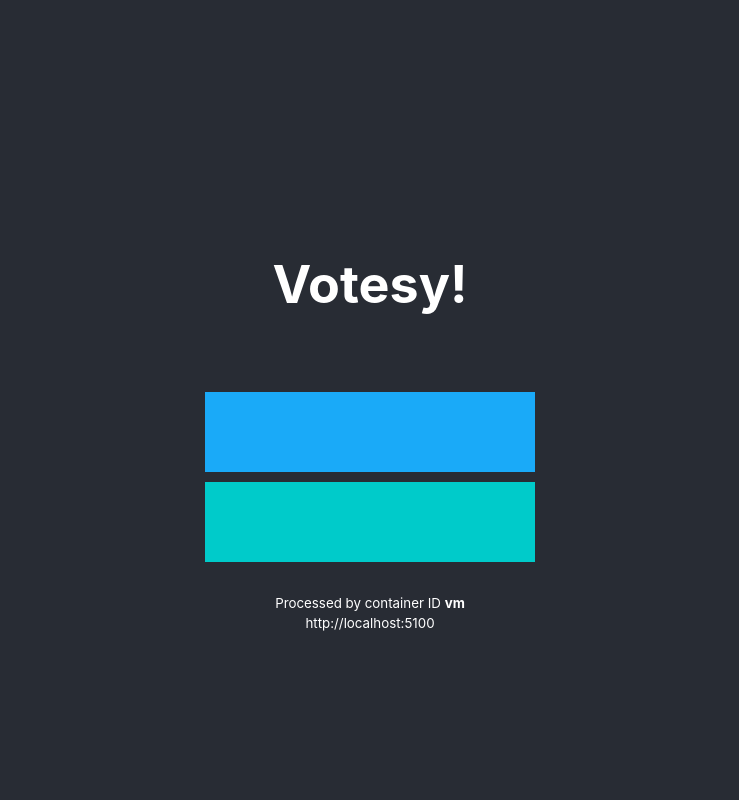
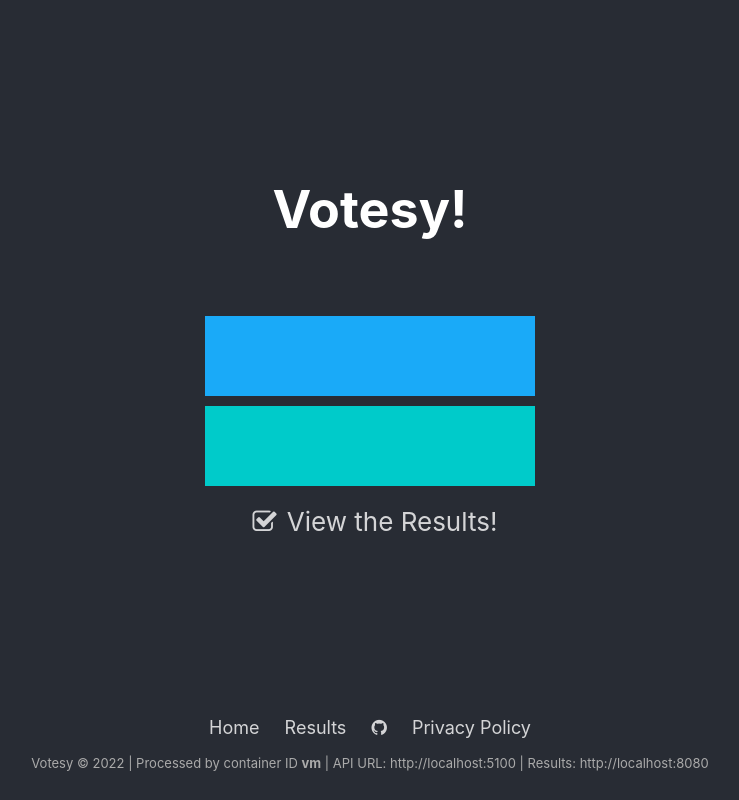
Before and after one commit to ckriutz/Votesy, a Flask app: page / in a window 1280 px wide. Shown: the whole page, without its empty margins (270-1009 px from the left). Run offline with Flask 2, Linux system fonts and the light colour scheme; some libraries are stand-ins or nearby versions.

Commit message:
Added the first footer to votesy-web. Cleaned-up some things.

```diff
--- a/votesy-web/app.py
+++ b/votesy-web/app.py
@@ -9,11 +9,11 @@
 hostname = socket.gethostname()
 
 connectionString = os.getenv('apiUrl', 'http://localhost:5100')
+resultsUrl = os.getenv('resultsURL', "http://localhost:8080")
 print(connectionString);
 x = requests.get(connectionString + '/questions/current')
 print(x.json())
 
-#question = {'text': 'Bear or Owl?', 'answer1Text': 'Bear', 'answer1Id': 0, 'answer2Text': 'owl', 'answer2Id': 1}
 question = x.json()[0]
 print(question)
 
@@ -29,7 +29,12 @@
         message = {"questionId": question['RowKey'], "answerId" : vote}
         sendMessage(json.dumps(message))
 
-    return render_template("index.html", hostname = hostname, question=question, connectionString=connectionString, vote=vote)
+    return render_template("index.html",
+        hostname = hostname,
+        question = question,
+        connectionString = connectionString,
+        vote = vote,
+        resultsUrl = resultsUrl)
 
 def sendMessage(message):
     # Get the AZURE_STORAGE_CONNECTION_STRING
--- a/votesy-web/docker-compose.yml
+++ b/votesy-web/docker-compose.yml
@@ -10,3 +10,4 @@
       - 5002:5002
     environment:
       - apiUrl=[apiurl]
+      - resultsUrl=[resultsUrl]
--- a/votesy-web/static/style.css
+++ b/votesy-web/static/style.css
@@ -18,7 +18,7 @@
 
   .App-header {
     background-color: #282c34;
-    min-height: 100vh;
+    min-height: 85vh;
     display: flex;
     flex-direction: column;
     align-items: center;
@@ -60,8 +60,19 @@
     background-color: #00cbca;
   }
 
+  button.a-unvoted {
+    opacity: 0.5;
+  }
+
   button.b-unvoted {
     opacity: 0.5;
+  }
+
+  button.resultsButton {
+    background-color: yellow;
+    border-radius: 0;
+    width: 20%;
+    height: 20%;
   }
 
   #hostname{
@@ -154,3 +165,85 @@
     width:50%;
     height:100%;
   }
+
+  .results {
+    color:inherit;
+    text-decoration:none;
+    opacity:0.8;
+  }
+
+  .results i {
+    padding:0 10px;
+    display:inline;
+  }
+
+  .results a:hover {
+    color: antiquewhite;
+  }
+
+  .App-footer {
+    background-color: #282c34;
+    min-height: 15vh;
+    color: white;
+    display: flex;
+    flex-direction: column;
+    align-items: center;
+    justify-content: center;
+    width: 100vw;
+  }
+
+  .App-footer ul {
+    padding:0;
+    list-style:none;
+    text-align:center;
+    font-size:18px;
+    line-height:1.6;
+    margin-bottom:0;
+  }
+
+  .App-footer li {
+    padding:0 10px;
+    display:inline;
+  }
+
+  .App-footer ul a {
+    color:inherit;
+    text-decoration:none;
+    opacity:0.8;
+  }
+
+  .App-footer ul a:hover {
+    opacity:1;
+  }
+
+  */
+  .social {
+    text-align:center;
+    padding-bottom:65px;
+    color: white;
+  }
+
+  .social > a {
+    font-size:24px;
+    width:40px;
+    height:40px;
+    line-height:40px;
+    display:inline-block;
+    text-align:center;
+    border-radius:50%;
+    border:1px solid #ccc;
+    margin:0 8px;
+    color:inherit;
+    opacity:0.75;
+  }
+
+  .social > a:hover {
+    opacity:0.9;
+  }
+
+  .copyright {
+    font-size:13px;
+    color:#aaa;
+  }
+
+  /* Credit to https://epicbootstrap.com/snippets/footer-basic */
--- a/votesy-web/templates/index.html
+++ b/votesy-web/templates/index.html
@@ -13,17 +13,27 @@
             <h1>Votesy!</h1>
             <div id="content-container">
                 <div id="content-container-center">
-                <h3>{{question.Text}}</h3>
-                <form id="choice" name='form' method="POST" action="/">
-                    <button id={{question.Answer1Id}} name="vote" type="submit" class="a" value={{question.Answer1Id}}>{{question.Answer1Text}}</button>
-                    <button id={{question.Answer2Id}} name="vote" type="submit" class="b" value={{question.Answer2Id}}>{{question.Answer2Text}}</button>
-                </form>
-                <div id="hostname">
-                    <small>Processed by container ID <b>{{hostname}}</b></small><br />
-                    <small>{{connectionString}}</small>
+                    <h3>{{question.Text}}</h3>
+                    <form id="choice" name='form' method="POST" action="/">
+                        <button id={{question.Answer1Id}} name="vote" type="submit" class="a" value={{question.Answer1Id}}>{{question.Answer1Text}}</button>
+                        <button id={{question.Answer2Id}} name="vote" type="submit" class="b" value={{question.Answer2Id}}>{{question.Answer2Text}}</button>
+                    </form>
                 </div>
             </div>
+            <a class="results" href={{resultsUrl}}><i class="fa fa-check-square-o" aria-hidden="true"></i>View the Results!</a>
         </header>
+        <footer class="App-footer">
+            <ul class="list-inline">
+                <li class="list-inline-item"><a href="#">Home</a></li>
+                <li class="list-inline-item"><a href={{resultsUrl}}>Results</a></li>
+                <li class="list-inline-item"><a href="https://github.com/ckriutz/Votesy"><i class="fa fa-github" aria-hidden="true"></i></a></li>
+                <li class="list-inline-item"><a href="#">Privacy Policy</a></li>
+            </ul>
+            <div class="social">
+
+            </div>
+            <p class="copyright">Votesy © 2022 | Processed by container ID <b>{{hostname}}</b> | API URL: {{connectionString}} | Results: {{resultsUrl}}</p>
+        </footer>
     </div>
 
     {% if vote %}
```
Also changed, not shown: README.md, 1 other file.
